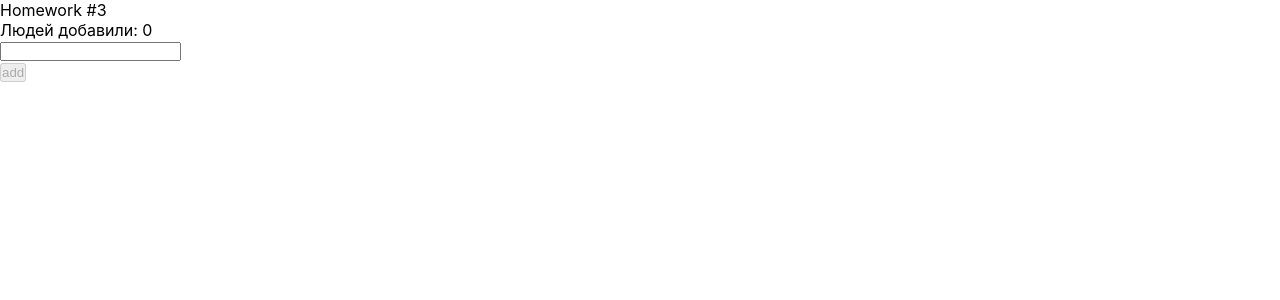
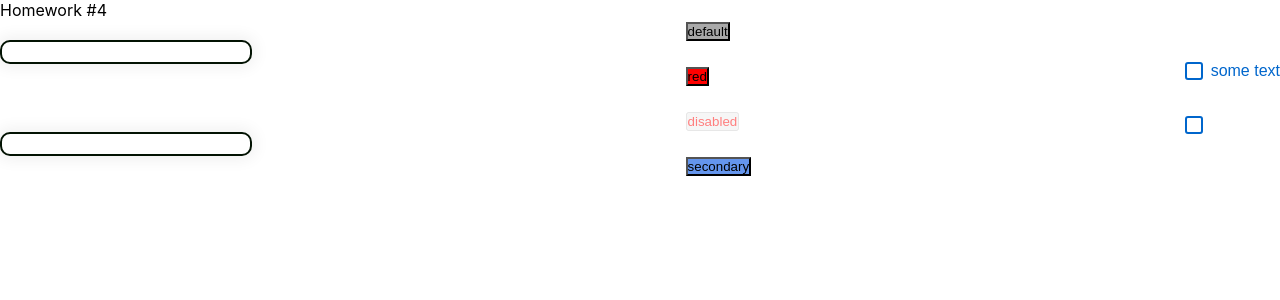
Before and after one commit to Alex666000/DZ_auto, a React (Create React App) app: page / in a window 1280 px wide. Shown: the top 300 px of the page. Built offline with nearby package versions, Linux system fonts and the light colour scheme.

Commit message:
4 - ДЗ - смешение классов готово условный рендеринг

```diff
--- a/src/s1-main/App.tsx
+++ b/src/s1-main/App.tsx
@@ -2,6 +2,7 @@ import React from 'react'
 import s from './App.module.css'
 import HW1 from '../s2-homeworks/hw01/HW1'
 import HW3 from "../s2-homeworks/hw03/HW3";
+import HW4 from "../s2-homeworks/hw04/HW4";
 
 function App() {
     return (
@@ -9,8 +10,8 @@ function App() {
             {/*<HW1/>*/}
             {/*раскомментировать по ходу выполнения*/}
             {/*<HW2/>*/}
-            <HW3/>
-            {/*<HW4/>*/}
+            {/*<HW3/>*/}
+            <HW4/>
 
             {/*при выполнении дз 5 и более - закомментировать здесь дз 1-4, так как они есть внутри дз 5*/}
             {/*<HW5/>*/}
--- a/src/s2-homeworks/hw04/Stand.tsx
+++ b/src/s2-homeworks/hw04/Stand.tsx
@@ -43,13 +43,18 @@ const Stand = () => {
             <div className={s.buttons}>
                 {/*обычная кнопка:*/}
                 <div>
-                    <SuperButton id={'hw4-super-button-default'}>
+                    <SuperButton
+                        id={'hw4-super-button-default'}>
+
                         default
                     </SuperButton>
                 </div>
                 {/*красная кнопка:*/}
                 <div>
-                    <SuperButton id={'hw4-super-button-red'} xType={'red'}>
+                    <SuperButton
+                        id={'hw4-super-button-red'}
+                        xType={'red'}>
+
                         red
                     </SuperButton>
                 </div>
@@ -58,8 +63,9 @@ const Stand = () => {
                     <SuperButton
                         id={'hw4-super-button-disabled'}
                         xType={'red'}
-                        disabled
+                        disabled={true}
                     >
+
                         disabled
                     </SuperButton>
                 </div>
@@ -69,6 +75,7 @@ const Stand = () => {
                         id={'hw4-super-button-secondary'}
                         xType={'secondary'}
                     >
+
                         secondary
                     </SuperButton>
                 </div>
--- a/src/s2-homeworks/hw04/common/c1-SuperInputText/SuperInputText.module.css
+++ b/src/s2-homeworks/hw04/common/c1-SuperInputText/SuperInputText.module.css
@@ -1,20 +1,41 @@
 .input:focus {
-}
+    background-color: #ffd969;
+    border-color: #000;}
 
 .input {
+    width:100%;
+    margin:10px 0;
+    border: 2px solid #031303;
+    border-radius:10px;    font-family:inherit;
+    font-size: inherit;
+    box-shadow:0 0 15px 4px rgba(0,0,0,0.06);
+
 }
 
 .inputWrapper {
+
 }
 
 .superInput {
+
 }
 
 .errorInput {
+    outline: none;
+    width: 20%;
+    padding: 5px 10px;
+    margin: 3px 0;
+    box-sizing: initial;
+    border: 2px solid crimson;
+    border-radius: 4px;
+    background-color: rgba(250, 209, 192, 0.91);
 }
 
 .errorInput:focus {
 }
 
 .error {
+    display: flex;
+    flex-direction: column;
+    color: red;
 }
--- a/src/s2-homeworks/hw04/common/c1-SuperInputText/SuperInputText.tsx
+++ b/src/s2-homeworks/hw04/common/c1-SuperInputText/SuperInputText.tsx
@@ -31,7 +31,6 @@ const SuperInputText: React.FC<SuperInputTextPropsType> = (
         className,
         spanClassName,
         id,
-
         ...restProps // все остальные пропсы попадут в объект restProps
     }
 ) => {
--- a/src/s2-homeworks/hw04/common/c2-SuperButton/SuperButton.module.css
+++ b/src/s2-homeworks/hw04/common/c2-SuperButton/SuperButton.module.css
@@ -1,36 +1,54 @@
 .button {
+    color: black
 }
 
 .disabled {
+    color: red;
+    opacity: 0.5;
 }
 
 .secondary {
+    background-color: cornflowerblue;
+
 }
 
 .default {
+    background-color: darkgrey;
 }
 
 .red {
+    background-color: red;
 }
 
 .default:hover {
+    cursor: pointer;
+
 }
 
 .red:hover {
+    cursor: pointer;
 }
 
 .secondary:hover {
+    cursor: pointer;
 }
 
 
 .default:active {
+    background-color: #cc9c00;
 }
 
 .secondary:active {
+    background-color: #cc9c00;
+
 }
 
 .red:active {
+    background-color: #cc9c00;
+
 }
 
 .button:disabled {
+    opacity: 0.5;
+
 }
--- a/src/s2-homeworks/hw04/common/c2-SuperButton/SuperButton.tsx
+++ b/src/s2-homeworks/hw04/common/c2-SuperButton/SuperButton.tsx
@@ -1,5 +1,5 @@
-import React, {ButtonHTMLAttributes, DetailedHTMLProps} from 'react'
-import s from './SuperButton.module.css'
+import React, {ButtonHTMLAttributes, DetailedHTMLProps} from "react"
+import s from "./SuperButton.module.css"
 
 // тип пропсов обычной кнопки, children в котором храниться название кнопки там уже описан
 type DefaultButtonPropsType = DetailedHTMLProps<ButtonHTMLAttributes<HTMLButtonElement>,
@@ -17,12 +17,16 @@ const SuperButton: React.FC<SuperButtonPropsType> = (
         ...restProps // все остальные пропсы попадут в объект restProps, там же будет children
     }
 ) => {
-    const finalClassName = s.button
-        // + (disabled
-        //         ? ...
-        //         : xType === 'red'
-        //             ? ...
-        + (className ? ' ' + className : '') // задачка на смешивание классов
+    const finalClassName = s.button + " " +
+        (disabled
+        ? s.disabled
+        : xType === "red"
+            ? s.red
+            : xType === "secondary"
+                ? s.secondary
+                : s.default) + (className ? " " + className : "")
+// проверяем переменную в консоле не склеились ли классы?
+    console.log(finalClassName)
 
     return (
         <button
--- a/src/s2-homeworks/hw04/common/c3-SuperCheckbox/SuperCheckbox.tsx
+++ b/src/s2-homeworks/hw04/common/c3-SuperCheckbox/SuperCheckbox.tsx
@@ -28,6 +28,8 @@ const SuperCheckbox: React.FC<SuperCheckboxPropsType> = (
 ) => {
     const onChangeCallback = (e: ChangeEvent<HTMLInputElement>) => {
         // задачка на написание онченджа
+        onChange?.(e) // если есть пропс onChange, то передать ему е (поскольку onChange не обязателен)
+        onChangeChecked?.(e.currentTarget.checked)
 
     }
 
```
